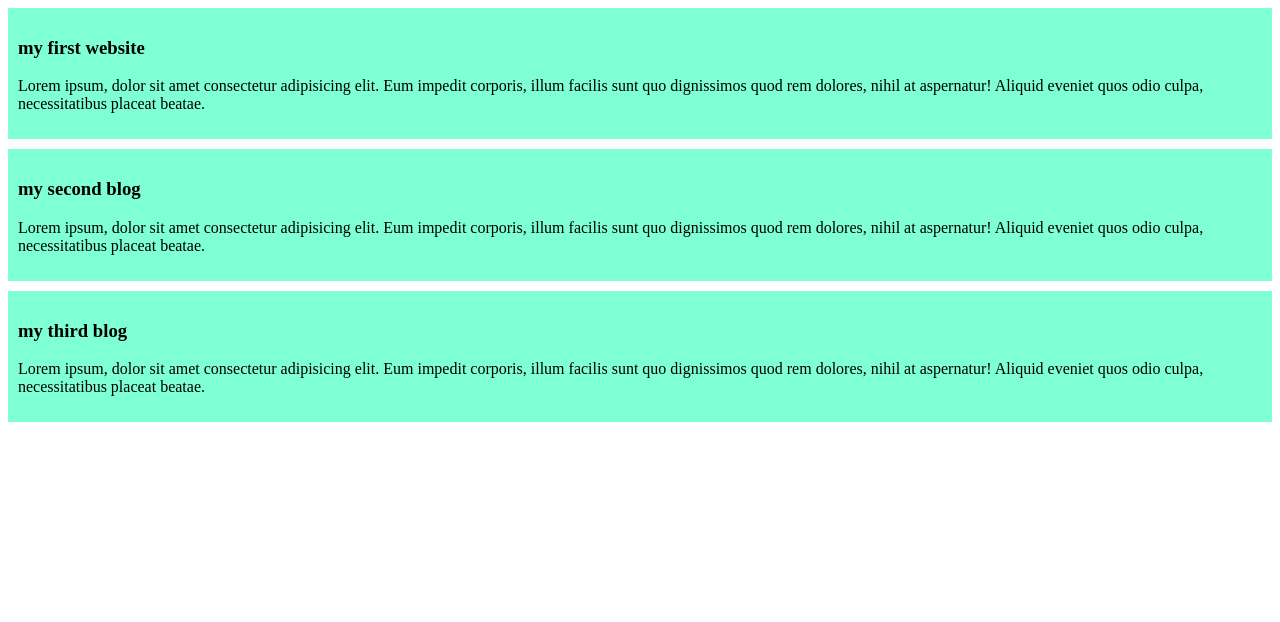
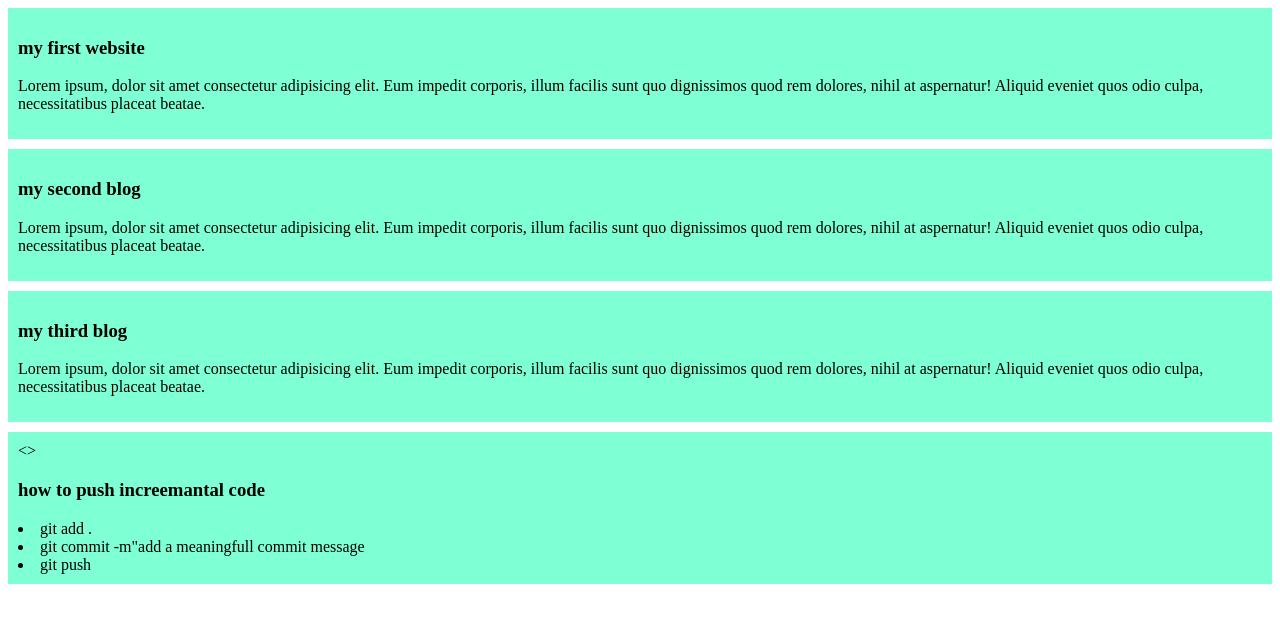
Before and after one commit to uttam2004/my-simple-website, a plain HTML site: page index.html in a window 1280 px wide. Drawn offline with Linux system fonts and the light colour scheme.

Commit message:
added a list item

```diff
--- a/index.html
+++ b/index.html
@@ -25,5 +25,13 @@
         Lorem ipsum, dolor sit amet consectetur adipisicing elit. Eum impedit corporis, illum facilis sunt quo dignissimos quod rem dolores, nihil at aspernatur! Aliquid eveniet quos odio culpa, necessitatibus placeat beatae.
     </p>
    </div>
+   <div>
+    <>
+        <h3>how to push increemantal code</h3>
+        <li>git add .</li>
+        <li>git commit -m"add a meaningfull commit message</li>
+        <li>git push</li>
+    </ul>
+   </div>
 </body>
 </html>
```
